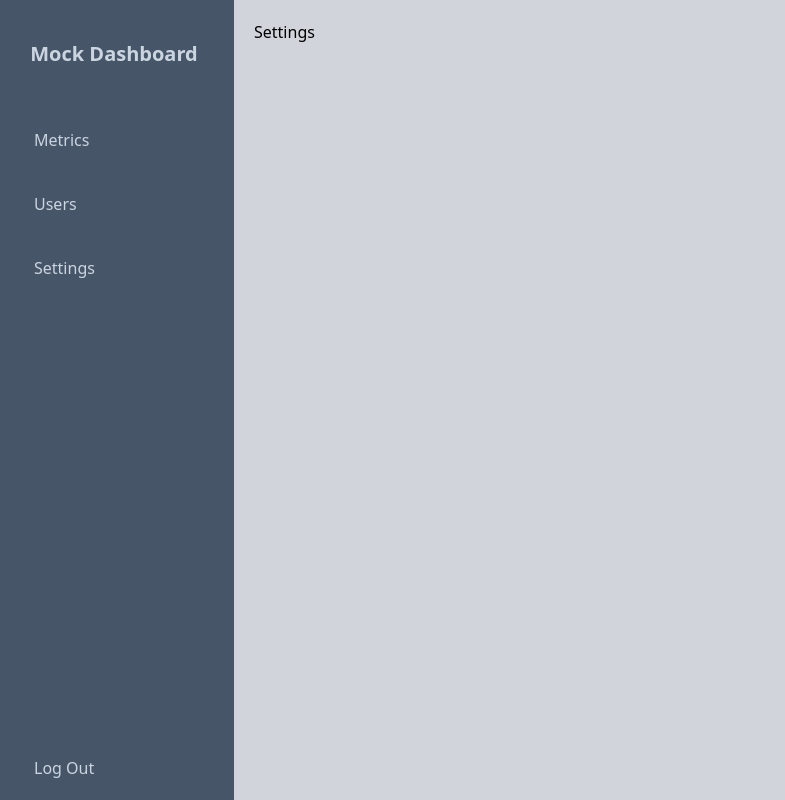
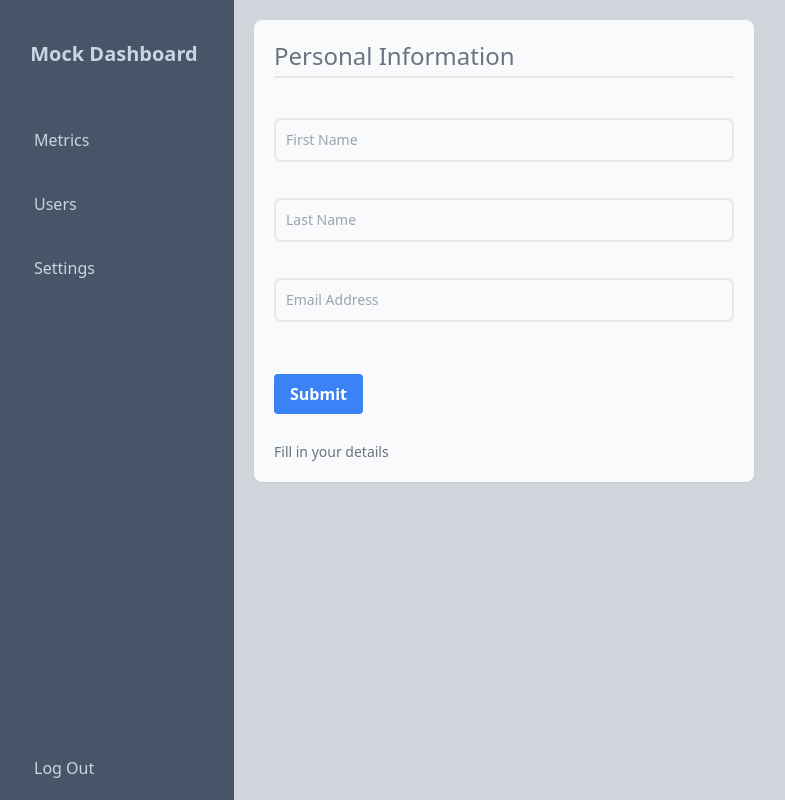
Before and after one commit to Ayaz2589/mock-dashboard, a React (Vite) app: page /dashboard/settings in a window 1280 px wide. Shown: the whole page, without its empty margins (6-791 px from the left). Built offline with nearby package versions, Linux system fonts and the light colour scheme.

Commit message:
create personal information form

```diff
--- /dev/null
+++ b/src/components/containers/PersonalInformationForm/index.tsx
@@ -0,0 +1,59 @@
+import React, { useState } from "react";
+import { Input, Card, CardHeader, CardContent, CardFooter } from "../..";
+
+const PersonalInformationForm = () => {
+  // State for each input field
+  const [firstName, setFirstName] = useState("");
+  const [lastName, setLastName] = useState("");
+  const [email, setEmail] = useState("");
+
+  // Dummy error state for demonstration
+  const [error, setError] = useState("");
+
+  // Example submit function
+  const handleSubmit = (e) => {
+    e.preventDefault();
+    // Implement form submission logic here
+    console.log({ firstName, lastName, email });
+  };
+
+  return (
+    <Card className="sm:w-full md:w-1/2 min-w-[30rem]">
+      <CardHeader>Personal Information</CardHeader>
+      <CardContent>
+        <form onSubmit={handleSubmit}>
+          <Input
+            type="text"
+            placeholder="First Name"
+            value={firstName}
+            onChange={(e) => setFirstName(e.target.value)}
+            error={error}
+          />
+          <Input
+            type="text"
+            placeholder="Last Name"
+            value={lastName}
+            onChange={(e) => setLastName(e.target.value)}
+            error={error}
+          />
+          <Input
+            type="email"
+            placeholder="Email Address"
+            value={email}
+            onChange={(e) => setEmail(e.target.value)}
+            error={error}
+          />
+          <button
+            type="submit"
+            className="mt-4 bg-blue-500 hover:bg-blue-700 text-white font-bold py-2 px-4 rounded"
+          >
+            Submit
+          </button>
+        </form>
+      </CardContent>
+      <CardFooter>Fill in your details</CardFooter>
+    </Card>
+  );
+};
+
+export default PersonalInformationForm;
--- a/src/components/containers/Settings/index.tsx
+++ b/src/components/containers/Settings/index.tsx
@@ -1,5 +1,11 @@
+import { PersonalInformationForm } from "../../";
+
 const Settings = () => {
-  return <div>Settings</div>;
+  return (
+    <div>
+      <PersonalInformationForm />
+    </div>
+  );
 };
 
 export default Settings;
--- a/src/components/index.ts
+++ b/src/components/index.ts
@@ -7,6 +7,7 @@ export { default as ForgotPassword } from "./containers/ForgotPassword"
 export { default as Metrics } from "./containers/Metrics"
 export { default as Users } from "./containers/Users"
 export { default as Settings } from "./containers/Settings"
+export { default as PersonalInformationForm } from "./containers/PersonalInformationForm"
 export { default as NotFound } from "./containers/NotFound"
 
 export { default as ControlledFlow } from "./ui/ControlledFlow"
```
